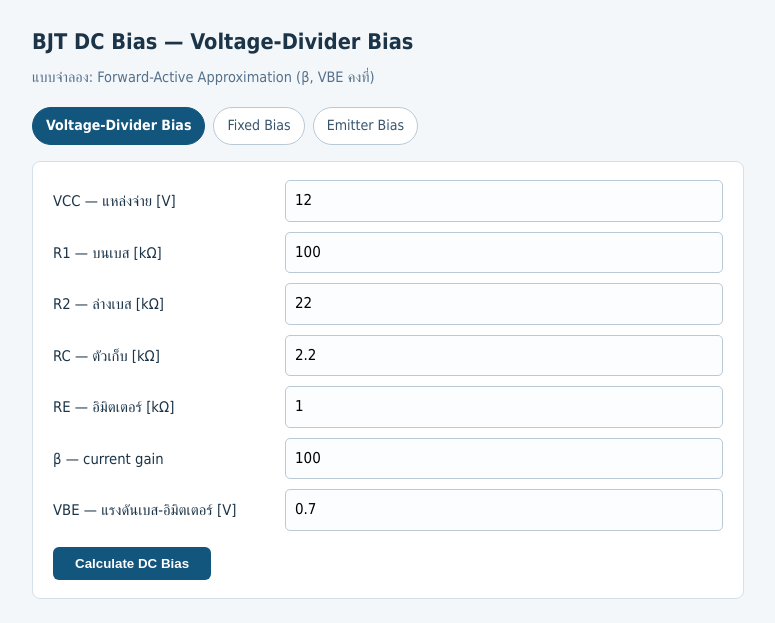
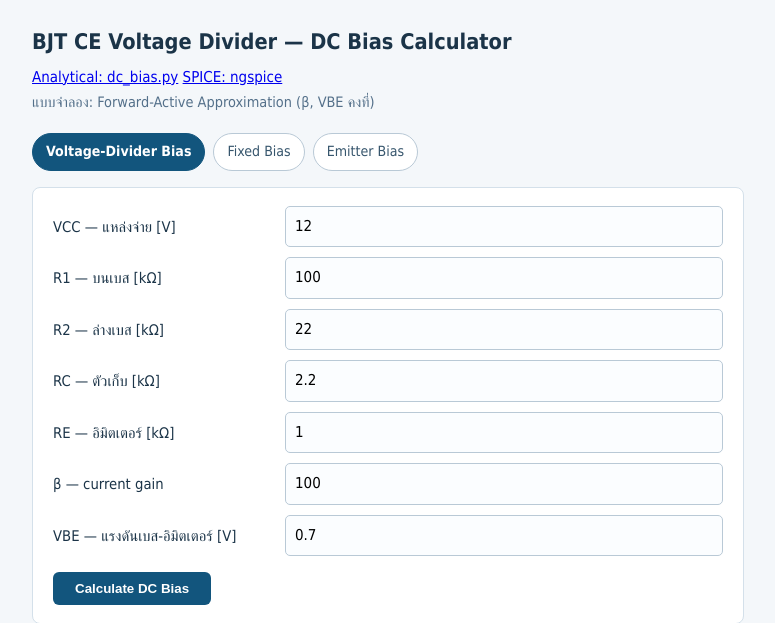
Before and after one commit to bnmcvp-ship-it/transistor-simulator, a Flask app: page / in a window 1280 px wide. Shown: the top 623 px of the page, without its empty margins (252-1027 px from the left). Run offline with Flask 3, Linux system fonts and the light colour scheme.

Commit message:
feat: add /simulate route isolated from Lab 3 /calculate

```diff
--- a/app.py
+++ b/app.py
@@ -1,14 +1,17 @@
-"""Flask application — BJT DC Bias Web App (ENG29 2121 Lab 02 → Lab 03).
+"""Flask application — BJT DC Bias Web App (ENG29 2121 Lab 02 → Lab 04).
 
-HTTP routes รับ request แล้วเรียก engineering module (dc_bias.py)
-ตัว route ไม่ทำฟิสิกส์ — สมการอยู่ใน dc_bias.py เท่านั้น
+HTTP routes รับ request แล้วเรียก engineering module
+ตัว route ไม่ทำฟิสิกส์ — สมการอยู่ใน dc_bias.py ผลจำลองอยู่ใน spice_engine.py
 
 Lab 03: เลือกได้ 3 โหมด divider / fixed / emitter ผ่านฟิลด์ `circuit`
+Lab 04: analysis=spice ใช้ /simulate เรียก ngspice จริง แยกจาก /calculate เดิม
 """
 
+import spice_engine
 from flask import Flask, render_template, request
 
 from dc_bias import BiasError, analyze, analyze_emitter, analyze_fixed, parse_field
+from spice_engine import SpiceError, parse_spice_form
 
 # โหมดที่รองรับ + ชื่อที่แสดง + รายชื่อฟิลด์ที่โหมดนั้นใช้จริง
 CIRCUITS = {
@@ -46,11 +49,98 @@ def _fields_for(mode: str) -> list[tuple[str, str, str]]:
     ]
 
 
+# Lab 04 — ฟอร์ม SPICE (หน่วยที่ผู้ใช้กรอก → ตัวคูณเป็น SI ก่อนส่งเข้า netlist)
+SPICE_FIELDS = {
+    "vcc": ("VCC — แหล่งจ่าย [V]", "12", 1.0),
+    "r1": ("R1 — บนเบส [kΩ]", "100", 1e3),
+    "r2": ("R2 — ล่างเบส [kΩ]", "22", 1e3),
+    "rc": ("RC — ตัวเก็บ [kΩ]", "2.2", 1e3),
+    "re": ("RE — อิมิตเตอร์ [kΩ]", "1", 1e3),
+    "rl": ("RL — โหลดที่ Vout [kΩ]", "10", 1e3),
+    "cin": ("CIN — ตัวจับคู่เข้า [µF]", "10", 1e-6),
+    "cout": ("COUT — ตัวจับคู่ออก [µF]", "10", 1e-6),
+    "amplitude": ("Vin — แอมพลิจูด [V peak]", "0.01", 1.0),
+    "frequency": ("Vin — ความถี่ [Hz]", "1000", 1.0),
+}
+
+ANALYSIS_MODES = {
+    "dc": "DC Operating Point (.op)",
+    "ac": "AC Bode (.ac)",
+    "tran": "Transient (.tran)",
+}
+
+
+def _spice_fields() -> list[tuple[str, str, str]]:
+    return [(name, label, placeholder) for name, (label, placeholder, _) in SPICE_FIELDS.items()]
+
+
+def _cutoff_text(value) -> str:
+    return f"{value:.4g}" if isinstance(value, (int, float)) else str(value)
+
+
+def _spice_presentation(mode: str, result: dict) -> tuple[list, dict | None]:
+    """แปลงผล ngspice เป็นตาราง + โครงสร้างกราฟ (ไม่แต่งตัวเลข)."""
+    if mode == "dc":
+        s = result["scalars"]
+        rows = [
+            ("VB — แรงดันเบส", f"{s['vb']:.3f}", "V"),
+            ("VE — แรงดันอิมิตเตอร์", f"{s['ve']:.3f}", "V"),
+            ("VC — แรงดันคอลเลกเตอร์", f"{s['vc']:.3f}", "V"),
+            ("VCE — คอลเลกเตอร์-อิมิตเตอร์", f"{s['vce']:.3f}", "V"),
+            ("IC — กระแสคอลเลกเตอร์", f"{s['ic'] * 1e3:.3f}", "mA"),
+            ("IB — กระแสเบส", f"{s['ib'] * 1e6:.2f}", "µA"),
+        ]
+        return rows, None
+
+    series = result["series"]
+    x = series["x"]
+    if mode == "ac":
+        peak = max(range(len(series["y"])), key=lambda i: series["y"][i])
+        rows = [
+            ("Gain สูงสุด", f"{series['y'][peak]:.2f}", "dB"),
+            ("f_L (−3 dB)", _cutoff_text(series["cutoff_low"]), "Hz"),
+            ("f_H (−3 dB)", _cutoff_text(series["cutoff_high"]), "Hz"),
+            ("Phase ที่ gain สูงสุด", f"{series['series']['phase'][peak]:.2f}", "°"),
+        ]
+        plot = {
+            "x": x,
+            "series": [{"name": "Gain (dB)", "y": series["y"]}],
+            "x_label": "Frequency (Hz)",
+            "y_label": "Gain (dB)",
+            "phase": {
+                "x": x,
+                "series": [{"name": "Phase (°)", "y": series["series"]["phase"]}],
+                "x_label": "Frequency (Hz)",
+                "y_label": "Phase (°)",
+            },
+        }
+        return rows, plot
+
+    vin = series["series"]["vin"]
+    vout = series["series"]["vout"]
+    rows = [
+        ("Vin peak", f"{max(abs(v) for v in vin):.4f}", "V"),
+        ("Vout peak", f"{max(abs(v) for v in vout):.4f}", "V"),
+    ]
+    plot = {
+        "x": x,
+        "series": [
+            {"name": "Vin (V)", "y": vin},
+            {"name": "Vout (V)", "y": vout},
+        ],
+        "x_label": "Time (s)",
+        "y_label": "Voltage (V)",
+    }
+    return rows, plot
+
+
 def create_app() -> Flask:
     """App factory — ให้ tests เรียก test_client() ได้โดยไม่แตะ global state"""
     app = Flask(__name__)
 
-    def render(mode, form=None, rows=None, region=None, warnings=None, error=None):
+    def render(mode="divider", form=None, rows=None, region=None, warnings=None, error=None,
+               analysis="analytical", spice_form=None, spice_result=None,
+               plot=None, engine_status=None, spice_mode="dc"):
         """render เดียวสำหรับทุก route — ผล/error แนบชื่อโหมดเสมอ"""
         if mode not in CIRCUITS:
             mode = "divider"
@@ -65,16 +155,28 @@ def create_app() -> Flask:
             region=region,
             warnings=warnings,
             error=error,
+            analysis=analysis,
+            spice_fields=_spice_fields(),
+            spice_form=spice_form or {},
+            spice_modes=ANALYSIS_MODES,
+            spice_mode=spice_mode,
+            spice_result=spice_result,
+            plot=plot,
+            engine_status=engine_status,
         )
 
     @app.route("/")
     def index():
-        # GET /?circuit=fixed|emitter โหลดฟอร์มใหม่ตามโหมด ไม่ต้องใช้ JavaScript
+        # GET /?analysis=spice|analytical + ?circuit=fixed|emitter — ไม่ใช้ JavaScript
+        analysis = request.args.get("analysis", "analytical")
+        error = None
+        if analysis not in {"analytical", "spice"}:
+            error = f"analysis ไม่ถูกต้อง: {analysis}"
+            analysis = "analytical"
         mode = request.args.get("circuit", "divider")
-        error = None
         if mode not in CIRCUITS:
-            error = f"โหมดวงจรไม่ถูกต้อง: {mode}"
-        return render(mode=mode, error=error)
+            error = error or f"โหมดวงจรไม่ถูกต้อง: {mode}"
+        return render(mode=mode, analysis=analysis, error=error)
 
     @app.route("/calculate", methods=["POST"])
     def calculate():
@@ -126,6 +228,42 @@ def create_app() -> Flask:
             region=result["region"], warnings=result["warnings"],
         )
 
+    @app.route("/simulate", methods=["POST"])
+    def simulate():
+        """Lab 04 — แปลงฟอร์ม→SI→validate→รัน ngspice; error ต้องไม่เหลือผลเก่า."""
+        spice_mode = request.form.get("spice_mode", "dc")
+        form = {name: request.form.get(name, "") for name in SPICE_FIELDS}
+
+        if spice_mode not in ANALYSIS_MODES:
+            return render(
+                analysis="spice", spice_form=form,
+                error=f"โหมด analysis ไม่ถูกต้อง: {spice_mode}",
+                engine_status="error",
+            )
+
+        try:
+            raw = {
+                name: parse_spice_form(form[name], label.split(" ")[0])
+                for name, (label, _, _) in SPICE_FIELDS.items()
+            }
+            values = {
+                name: number * SPICE_FIELDS[name][2]
+                for name, number in raw.items()
+            }
+            result = spice_engine.run(spice_mode, values)
+            rows, plot = _spice_presentation(spice_mode, result)
+        except (SpiceError, BiasError) as exc:
+            return render(
+                analysis="spice", spice_form=form, spice_mode=spice_mode,
+                error=str(exc), engine_status="error",
+            )
+
+        return render(
+            analysis="spice", spice_form=form, spice_mode=spice_mode,
+            spice_result=result, rows=rows, plot=plot,
+            engine_status="success",
+        )
+
     return app
 
 
--- a/templates/index.html
+++ b/templates/index.html
@@ -3,16 +3,61 @@
 <head>
   <meta charset="utf-8">
   <meta name="viewport" content="width=device-width,initial-scale=1">
-  <title>BJT DC Bias Calculator</title>
+  <title>BJT CE Amplifier — Analytical / SPICE</title>
   <link rel="stylesheet" href="{{ url_for('static', filename='style.css') }}">
 </head>
 <body>
-  <h1>BJT DC Bias — {{ circuit_label }}</h1>
+  <h1>BJT CE Voltage Divider — {{ 'SPICE Simulation' if analysis == 'spice' else 'DC Bias Calculator' }}</h1>
+
+  <nav class="analyses">
+    <a href="/?analysis=analytical{% if circuit != 'divider' %}&amp;circuit={{ circuit }}{% endif %}"{% if analysis != 'spice' %} class="active" aria-current="page"{% endif %}>Analytical: dc_bias.py</a>
+    <a href="/?analysis=spice"{% if analysis == 'spice' %} class="active" aria-current="page"{% endif %}>SPICE: ngspice</a>
+  </nav>
+
+  {% if analysis == 'spice' %}
+  <p class="model">แบบจำลอง: ngspice — ผลมาจากการรันจริง แยกจาก dc_bias.py</p>
+
+  <form method="post" action="/simulate">
+    <input type="hidden" name="analysis" value="spice">
+    <label for="spice_mode">Analysis</label>
+    <select id="spice_mode" name="spice_mode">
+      {% for key, label in spice_modes.items() %}
+      <option value="{{ key }}"{% if key == spice_mode %} selected{% endif %}>{{ label }}</option>
+      {% endfor %}
+    </select>
+    {% for field, label, placeholder in spice_fields %}
+    <label for="sp-{{ field }}">{{ label }}</label>
+    <input id="sp-{{ field }}" name="{{ field }}" value="{{ spice_form.get(field, placeholder) }}"
+           inputmode="decimal" autocomplete="off">
+    {% endfor %}
+    <button type="submit">Run ngspice</button>
+  </form>
+
+  {% if engine_status == 'success' %}
+  <div class="status success">Success — {{ spice_modes[spice_mode] }}</div>
+  {% endif %}
+  {% if error %}
+  <div class="error">[SPICE] {{ error }}</div>
+  {% endif %}
+
+  {% if spice_result %}
+  <h2>SPICE Results — {{ spice_modes[spice_mode] }}</h2>
+  <p class="provenance">Source: {{ spice_result.ngspice_version }} · model: {{ spice_result.model }} · provenance: {{ spice_result.provenance }}</p>
+  <table>
+    <tr><th>ปริมาณ</th><th>ค่า</th><th>หน่วย</th></tr>
+    {% for name, value, unit in rows %}
+    <tr><td>{{ name }}</td><td>{{ value }}</td><td>{{ unit }}</td></tr>
+    {% endfor %}
+  </table>
+  {% endif %}
+
+  {% else %}
+
   <p class="model">แบบจำลอง: Forward-Active Approximation (β, VBE คงที่)</p>
 
   <nav class="circuits">
     {% for key, label in circuits %}
-    <a href="/?circuit={{ key }}"{% if key == circuit %} class="active" aria-current="page"{% endif %}>{{ label }}</a>
+    <a href="/?analysis=analytical&amp;circuit={{ key }}"{% if key == circuit %} class="active" aria-current="page"{% endif %}>{{ label }}</a>
     {% endfor %}
   </nav>
 
@@ -45,5 +90,6 @@
   </ul>
   {% endif %}
   {% endif %}
+  {% endif %}
 </body>
 </html>
```
Also changed, not shown: tests/test_simulate_route.py (added, +73 -0 lines).
